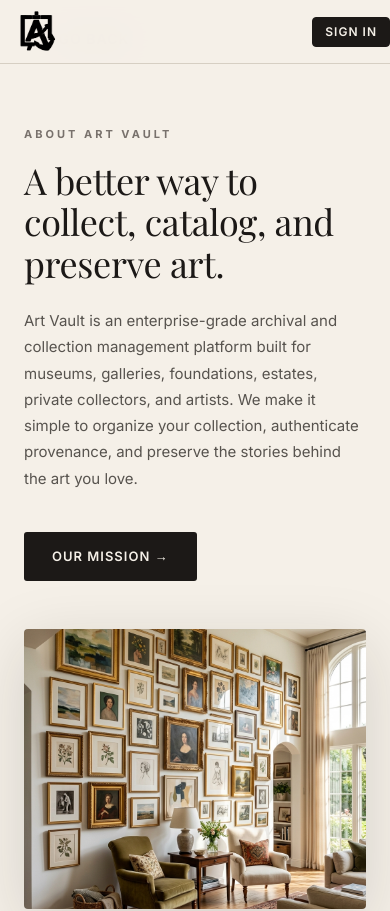
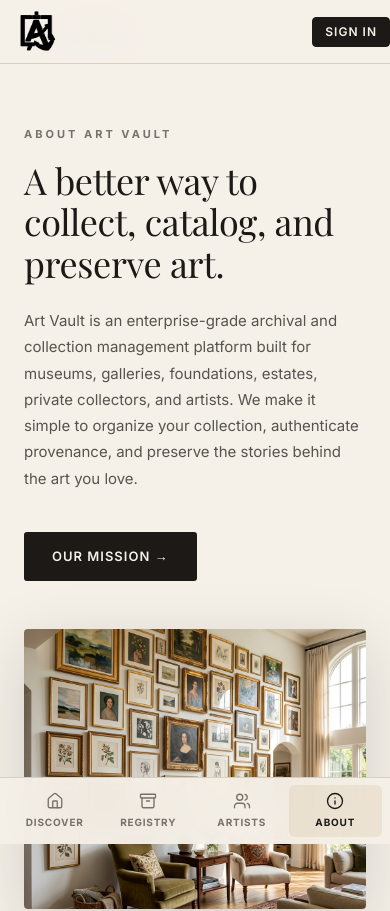
Before and after one commit to kenshinita13/Artvault-project, a React (Vite) app in the folder webapp/: page /about in a window 390 px wide. Shown: the top 911 px of the page. Built offline with nearby package versions, Linux system fonts and the light colour scheme; no server answers; the database is empty; a web font is replaced by a local one.

Commit message:
Add original creator and mobile nav support

```diff
--- a/webapp/src/CreatePanel.tsx
+++ b/webapp/src/CreatePanel.tsx
@@ -54,6 +54,7 @@ export default function CreatePanel({ isOpen, onClose, user, categories, onArtwo
   const [title, setTitle] = useState('');
   const [description, setDescription] = useState('');
   const [file, setFile] = useState<File | null>(null);
+  const [artistName, setArtistName] = useState('');
   const [selectedCategories, setSelectedCategories] = useState<string[]>([]);
   const [hashtags, setHashtags] = useState<string[]>([]);
   const [currentHashtag, setCurrentHashtag] = useState('');
@@ -73,7 +74,7 @@ export default function CreatePanel({ isOpen, onClose, user, categories, onArtwo
 
   const resetAndClose = () => {
     setActiveTab('menu');
-    setTitle(''); setDescription(''); setFile(null); setSelectedCategories([]);
+    setTitle(''); setDescription(''); setFile(null); setArtistName(''); setSelectedCategories([]);
     setHashtags([]); setCurrentHashtag(''); setMaterialUsed(''); setArtStyle('');
     setCollector(''); setPrice(''); setCreationYear(''); setDimensions('');
     setBoardName(''); setBoardDesc(''); setIsPrivate(false);
@@ -158,6 +159,7 @@ export default function CreatePanel({ isOpen, onClose, user, categories, onArtwo
 
       const { data: artwork, error: dbError } = await supabase.from('artworks').insert({
         title, description, image_url: urlData.publicUrl, user_id: user.id,
+        artist_name: artistName.trim() || null,
         tags: hashtags, material_used: materialUsed, art_style: artStyle,
         collector_or_pricing: collector, price: price ? Number(price) : null, creation_year: creationYear,
         dimensions,
@@ -307,6 +309,21 @@ export default function CreatePanel({ isOpen, onClose, user, categories, onArtwo
               </div>
 
               <div>
+                <label style={{ display: 'block', marginBottom: '6px', color: '#888', fontSize: '13px', fontWeight: 600 }}>Original Creator / Artist</label>
+                <input
+                  type="text"
+                  value={artistName}
+                  onChange={e => setArtistName(e.target.value)}
+                  placeholder="e.g. Vincent van Gogh; leave blank if this is your own work"
+                  className="search-input"
+                  style={{ width: '100%' }}
+                />
+                <p style={{ margin: '6px 0 0', color: '#8a8178', fontSize: '11px', lineHeight: 1.5 }}>
+                  The logged-in account remains the registered owner of this record.
+                </p>
+              </div>
+
+              <div>
                 <label style={{ display: 'block', marginBottom: '6px', color: '#888', fontSize: '13px', fontWeight: 600 }}>Catalog Notes</label>
                 <textarea value={description} onChange={e => setDescription(e.target.value)} placeholder="Provenance, exhibition history, condition notes, or collection context" className="search-input" style={{ height: '80px', resize: 'vertical' }} />
               </div>
--- a/webapp/src/Dashboard.css
+++ b/webapp/src/Dashboard.css
@@ -29,6 +29,50 @@
 @media (min-width: 768px) {
   .main-content-wrapper {
     padding-bottom: 0;
+  }
+}
+
+.mobile-bottom-nav {
+  position: fixed;
+  left: 0;
+  right: 0;
+  bottom: 0;
+  z-index: 998;
+  display: none;
+  grid-template-columns: repeat(4, minmax(0, 1fr));
+  min-height: 66px;
+  padding: 7px 8px calc(7px + env(safe-area-inset-bottom));
+  background: rgba(245, 240, 232, 0.96);
+  border-top: 1px solid var(--beige);
+  backdrop-filter: blur(16px);
+}
+
+.mobile-bottom-nav-item {
+  min-width: 0;
+  min-height: 52px;
+  display: flex;
+  flex-direction: column;
+  align-items: center;
+  justify-content: center;
+  gap: 4px;
+  color: var(--charcoal-light);
+  text-decoration: none;
+  border-radius: 6px;
+  font-family: var(--font-body);
+  font-size: 10px;
+  font-weight: 700;
+  letter-spacing: 0.8px;
+  text-transform: uppercase;
+}
+
+.mobile-bottom-nav-item.active {
+  color: var(--charcoal);
+  background: rgba(184, 151, 90, 0.14);
+}
+
+@media (max-width: 767px) {
+  .mobile-bottom-nav {
+    display: grid;
   }
 }
 
@@ -1828,7 +1872,16 @@
   font-size: 14px;
   color: var(--charcoal-mid);
   letter-spacing: 0.5px;
-  margin-bottom: 20px;
+  margin-bottom: 4px;
+}
+
+.featured-registrant {
+  font-family: var(--font-body);
+  font-size: 11px;
+  color: var(--charcoal-light);
+  letter-spacing: 1px;
+  text-transform: uppercase;
+  margin-bottom: 18px;
 }
 
 .featured-desc {
@@ -2087,6 +2140,14 @@
   letter-spacing: 0.5px;
   margin-bottom: 12px;
   text-transform: uppercase;
+}
+
+.catalog-registrant {
+  font-family: var(--font-body);
+  font-size: 11px;
+  color: var(--charcoal-light);
+  letter-spacing: 0.5px;
+  margin: -6px 0 12px 0;
 }
 
 .catalog-meta-row {
@@ -2347,6 +2408,40 @@
   .search-panel-btn { display: none; }
   .registry-masthead { padding: 12px 16px; }
   .registry-masthead-title { font-size: 14px; }
+
+  .directory-container,
+  .studio-container {
+    padding-left: 14px;
+    padding-right: 14px;
+  }
+
+  .studio-header-card {
+    flex-direction: column;
+    align-items: center;
+    text-align: center;
+    gap: 18px;
+    padding: 28px 18px;
+  }
+
+  .studio-meta {
+    width: 100%;
+    min-width: 0;
+  }
+
+  .studio-meta h1,
+  .studio-username {
+    overflow-wrap: anywhere;
+  }
+
+  .studio-badges {
+    justify-content: center;
+    flex-wrap: wrap;
+  }
+
+  .badge {
+    white-space: normal;
+    text-align: center;
+  }
 }
 
 /* ─── Adjustable / Collapsible Sidebar Styles ─── */
--- a/webapp/src/Layout.tsx
+++ b/webapp/src/Layout.tsx
@@ -1,7 +1,7 @@
 import { useState, useEffect } from 'react';
 import { Outlet, Link, useLocation } from 'react-router-dom';
 import { supabase } from './supabaseClient';
-import { LogOut, User, Settings, Shield } from 'lucide-react';
+import { Archive, Home, Info, LogOut, Settings, Shield, User, Users } from 'lucide-react';
 import toast from 'react-hot-toast';
 import Avatar from './Avatar';
 import CreatePanel from './CreatePanel';
@@ -79,6 +79,13 @@ export default function Layout({ user }: { user: any }) {
     `text-[12px] font-bold tracking-[2px] uppercase transition-colors ${
       location.pathname === path ? 'text-[#1c1917]' : 'text-[#78716c] hover:text-[#1c1917]'
     }`;
+
+  const mobileNavItems = [
+    { path: '/home', label: 'Discover', icon: Home },
+    { path: '/registry', label: 'Registry', icon: Archive },
+    { path: '/artists', label: 'Artists', icon: Users },
+    { path: '/about', label: 'About', icon: Info },
+  ];
 
   return (
     <>
@@ -160,6 +167,19 @@ export default function Layout({ user }: { user: any }) {
         <Outlet />
       </div>
 
+      <nav className="mobile-bottom-nav" aria-label="Mobile primary navigation">
+        {mobileNavItems.map(({ path, label, icon: Icon }) => (
+          <Link
+            key={path}
+            to={path}
+            className={`mobile-bottom-nav-item ${location.pathname === path ? 'active' : ''}`}
+          >
+            <Icon size={18} strokeWidth={1.8} />
+            <span>{label}</span>
+          </Link>
+        ))}
+      </nav>
+
       {user && (
         <CreatePanel
           isOpen={createPanelOpen}
--- a/webapp/src/Lightbox.tsx
+++ b/webapp/src/Lightbox.tsx
@@ -53,11 +53,13 @@ export default function Lightbox({ artwork, artistName, onClose }: LightboxProps
   };
 
   const registryNo = `AV-${artwork.id?.slice(0, 6).toUpperCase()}`;
-  const displayArtist = artwork.artist_name || artistName;
+  const registeredBy = artwork.profiles?.name || artwork.profiles?.username || artistName || 'ArtVault Contributor';
+  const displayArtist = artwork.artist_name || registeredBy;
   const category = artwork.artwork_categories?.[0]?.categories?.name;
 
   const catalogRows: { label: string; value: React.ReactNode; highlight?: boolean }[] = [
-    displayArtist && { label: 'Artist', value: displayArtist },
+    displayArtist && { label: 'Original Creator', value: displayArtist },
+    registeredBy && { label: 'Registered By', value: registeredBy },
     artwork.creation_year  && { label: 'Year',         value: artwork.creation_year },
     category               && { label: 'Collection',   value: category },
     artwork.material_used  && { label: 'Medium',        value: artwork.material_used },
@@ -195,14 +197,14 @@ export default function Lightbox({ artwork, artistName, onClose }: LightboxProps
                 padding: '20px 24px', borderBottom: '1px solid #ede7d9',
               }}>
                 <div style={{ flexShrink: 0 }}>
-                  <Avatar userId={artwork.user_id} name={displayArtist} size={40} />
+                  <Avatar userId={artwork.user_id} name={registeredBy} size={40} />
                 </div>
                 <div style={{ minWidth: 0 }}>
                   <div style={{ fontFamily: "'Inter', sans-serif", fontWeight: 700, color: '#1c1917', fontSize: '14px', letterSpacing: '0.2px' }}>
-                    {displayArtist}
+                    {registeredBy}
                   </div>
                   <div style={{ fontFamily: "'Inter', sans-serif", color: '#a8a29e', fontSize: '11px', letterSpacing: '1px', marginTop: '2px', textTransform: 'uppercase' }}>
-                    Artist
+                    Registered Owner
                   </div>
                 </div>
               </div>
--- a/webapp/src/UserProfile.tsx
+++ b/webapp/src/UserProfile.tsx
@@ -22,6 +22,7 @@ interface Artwork {
   description: string;
   image_url: string;
   created_at: string;
+  artist_name?: string;
   profiles?: Profile;
 }
 
@@ -51,6 +52,7 @@ export default function UserProfile({ currentUser }: { currentUser: any | null }
   const [uploading, setUploading] = useState(false);
   const [title, setTitle] = useState('');
   const [description, setDescription] = useState('');
+  const [artistName, setArtistName] = useState('');
   const [file, setFile] = useState<File | null>(null);
 
   const [deleteModalArtwork, setDeleteModalArtwork] = useState<Artwork | null>(null);
@@ -190,6 +192,7 @@ export default function UserProfile({ currentUser }: { currentUser: any | null }
         .insert({
           title,
           description,
+          artist_name: artistName.trim() || null,
           image_url: urlData.publicUrl,
           user_id: currentUser.id
         });
@@ -202,6 +205,7 @@ export default function UserProfile({ currentUser }: { currentUser: any | null }
       toast.success('Artwork published successfully!');
       setTitle('');
       setDescription('');
+      setArtistName('');
       setFile(null);
       setShowUpload(false);
       fetchUserProfile();
@@ -358,6 +362,12 @@ export default function UserProfile({ currentUser }: { currentUser: any | null }
                     </div>
                     <div className="art-details">
                       <div className="art-title">{artwork.title}</div>
+                      <div className="catalog-artist" style={{ marginBottom: '6px' }}>
+                        {artwork.artist_name || profile.name}
+                      </div>
+                      <div className="catalog-registrant" style={{ marginBottom: '10px' }}>
+                        Registered by {profile.name}
+                      </div>
                       <div className="art-desc-preview">{artwork.description || 'No description provided.'}</div>
 
                       <div className="art-meta">
@@ -490,6 +500,19 @@ export default function UserProfile({ currentUser }: { currentUser: any | null }
                   />
                 </div>
                 <div className="form-group" style={{ marginBottom: '20px' }}>
+                  <label style={{ display: 'block', marginBottom: '8px', color: 'var(--text-secondary)' }}>Original Creator / Artist</label>
+                  <input
+                    type="text"
+                    className="search-input"
+                    value={artistName}
+                    onChange={e => setArtistName(e.target.value)}
+                    placeholder="e.g. Vincent van Gogh; leave blank if this is your own work"
+                  />
+                  <p style={{ margin: '6px 0 0', color: 'var(--text-secondary)', fontSize: '12px' }}>
+                    This profile remains the registered owner of the record.
+                  </p>
+                </div>
+                <div className="form-group" style={{ marginBottom: '20px' }}>
                   <label style={{ display: 'block', marginBottom: '8px', color: 'var(--text-secondary)' }}>Description</label>
                   <textarea
                     className="search-input"
```
Also changed, not shown: webapp/src/Dashboard.tsx (+27 -5 lines).
